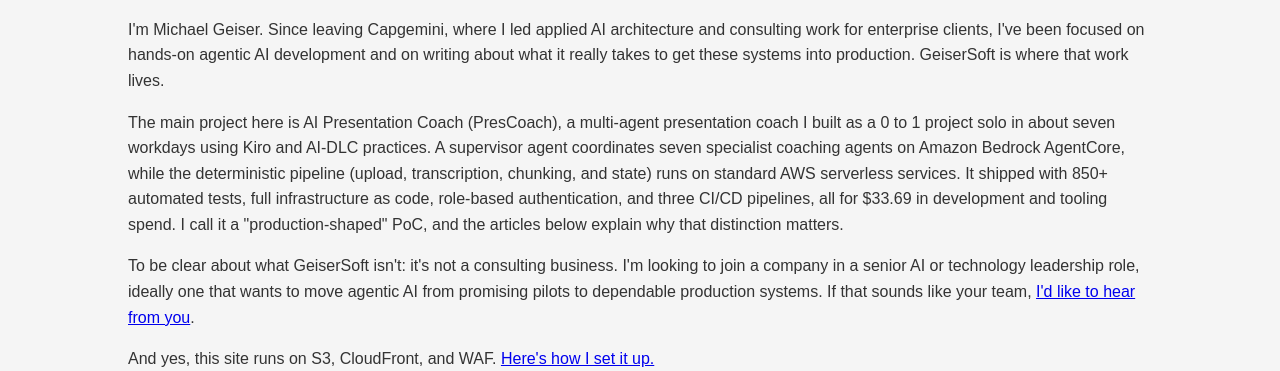
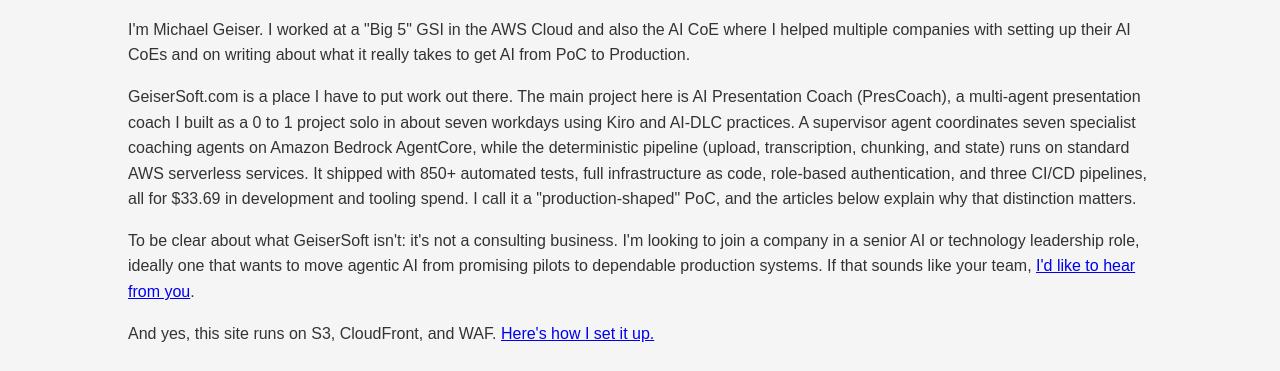
Before and after one commit to michaelgeiser/Geisersoft-com_repo, a plain HTML site: page index.html in a window 1280 px wide. Shown: the part 263-634 px from the top of the page. Drawn offline with Linux system fonts and the light colour scheme.

Commit message:
landing page update

```diff
--- a/index.html
+++ b/index.html
@@ -24,9 +24,9 @@
         <main>
             <section>
                 <h2>About Us</h2>
-                <p>I'm Michael Geiser. Since leaving Capgemini, where I led applied AI architecture and consulting work for enterprise clients, I've been focused on hands-on agentic AI development and on writing about what it really takes to get these systems into production. GeiserSoft is where that work lives.</p>
+                <p>I'm Michael Geiser. I worked at a "Big 5" GSI in the AWS Cloud and also the AI CoE where I helped multiple companies with setting up their AI CoEs and on writing about what it really takes to get AI from PoC to Production.</p>
 
-                <p>The main project here is AI Presentation Coach (PresCoach), a multi-agent presentation coach I built as a 0 to 1 project solo in about seven workdays using Kiro and AI-DLC practices. A supervisor agent coordinates seven specialist coaching agents on Amazon Bedrock AgentCore, while the deterministic pipeline (upload, transcription, chunking, and state) runs on standard AWS serverless services. It shipped with 850+ automated tests, full infrastructure as code, role-based authentication, and three CI/CD pipelines, all for $33.69 in development and tooling spend. I call it a "production-shaped" PoC, and the articles below explain why that distinction matters.</p>
+                <p>GeiserSoft.com is a place I have to put work out there. The main project here is AI Presentation Coach (PresCoach), a multi-agent presentation coach I built as a 0 to 1 project solo in about seven workdays using Kiro and AI-DLC practices. A supervisor agent coordinates seven specialist coaching agents on Amazon Bedrock AgentCore, while the deterministic pipeline (upload, transcription, chunking, and state) runs on standard AWS serverless services. It shipped with 850+ automated tests, full infrastructure as code, role-based authentication, and three CI/CD pipelines, all for $33.69 in development and tooling spend. I call it a "production-shaped" PoC, and the articles below explain why that distinction matters.</p>
 
                 <p>To be clear about what GeiserSoft isn't: it's not a consulting business. I'm looking to join a company in a senior AI or technology leadership role, ideally one that wants to move agentic AI from promising pilots to dependable production systems. If that sounds like your team, <a href="mailto:mgeiser@mgeiser.net">I'd like to hear from you</a>.</p>
 
@@ -108,6 +108,8 @@
             <section>
                 <h2>Writing and Ramblings</h2>
 
+                <p><a href="https://medium.com/@mgeiser_33377/six-months-notice-before-your-llm-just-disappears-ab49aec188ae" target="_blank">Six Months’ Notice Before Your LLM Just…Disappears</a></p>
+
                 <p><a href="https://medium.com/@mgeiser_33377/the-suspect-who-never-existed-using-lora-to-build-interview-training-personas-45a15a04b30d" target="_blank">The Suspect Who Never Existed: Using AI and LoRA to Build Interview Training Personas</a></p>
 
                 <p><a href="https://medium.com/@mgeiser_33377/what-mcp-servers-will-do-for-agentic-ai-applications-7eee2db56777" target="_blank">Using MCP Servers in Agentic AI Applications</a></p>
```
